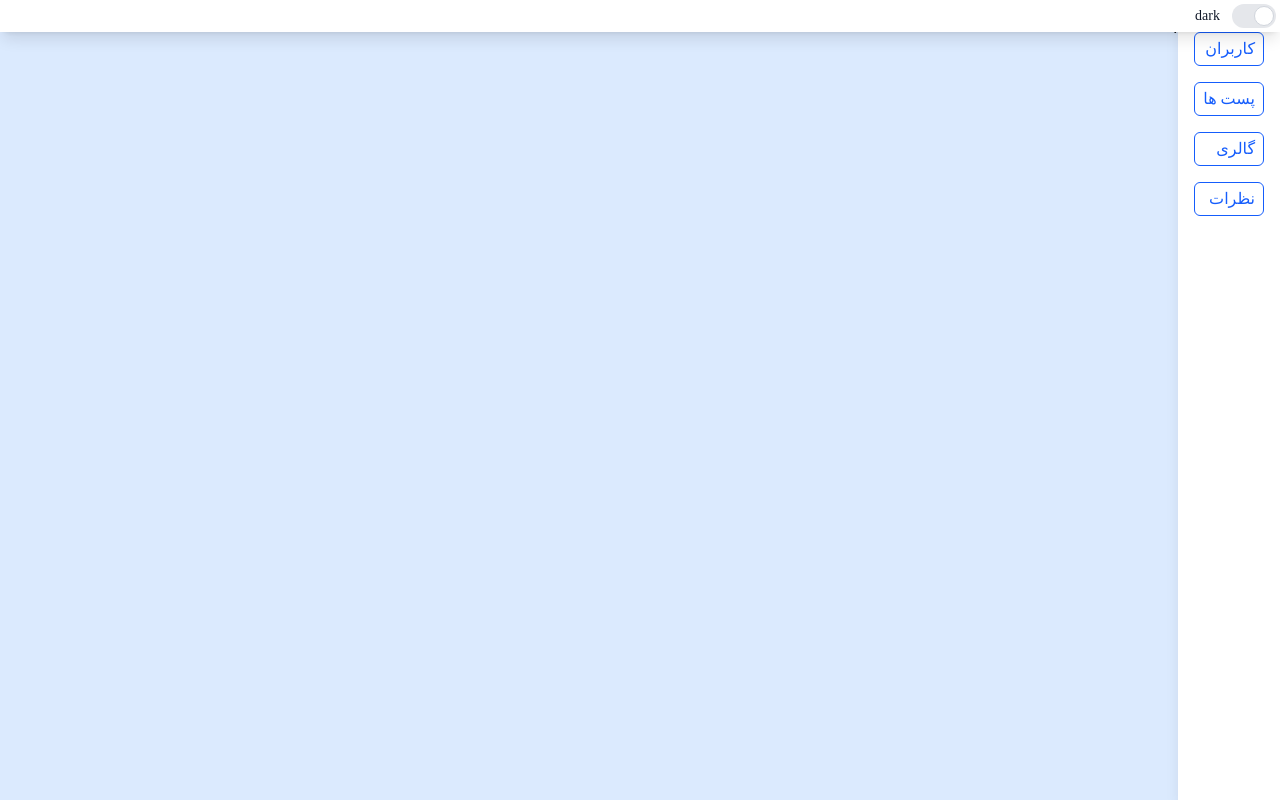
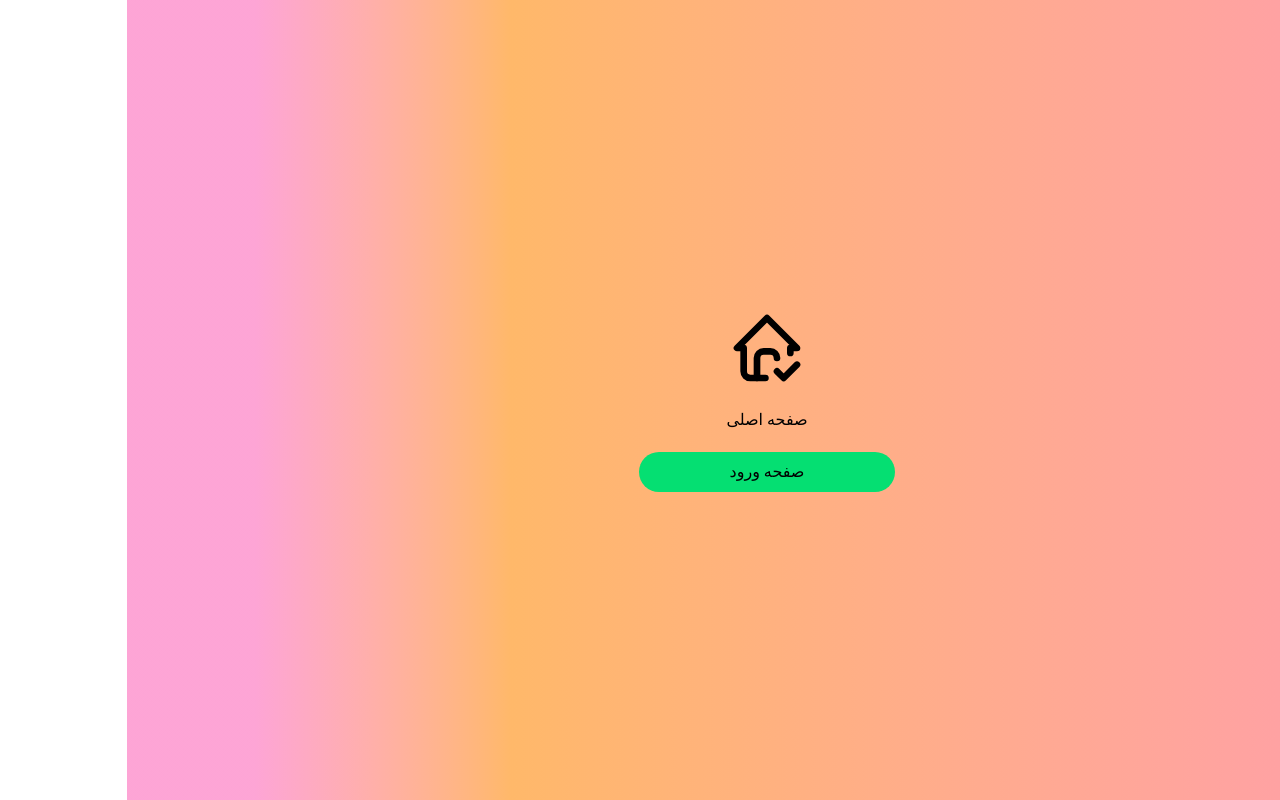
Before and after one commit to a-code-miner/CYNextTailwind, a Next.js app: page / in a window 1280 px wide. Built offline with nearby package versions, Linux system fonts and the light colour scheme; a web font is replaced by a local one.

Commit message:
52,53-request-in-action-set-cookies-redirect,passing-additional-arguments-pending-states lessons

```diff
--- /dev/null
+++ b/actions/authAction.js
@@ -0,0 +1,19 @@
+'use server';
+
+import axios from "axios";
+import { cookies } from "next/headers";
+import { redirect } from "next/navigation";
+
+export const loginAction = async (prevState, formData) => {
+    const phone = formData.get('phone');
+    const password = formData.get('password');
+    const remember = formData.get('remember') || 0;
+    const res = await axios.post('https://ecomadminapi.azhadev.ir/api/auth/login', { phone, password, remember });
+    if (res.status === 200) {
+        const token = res.data.token;
+        cookies().set('loginToken', token);
+        redirect('/userpanel');
+    } else {
+        return { error: 'Unauthorized', success: false };
+    };
+};
--- /dev/null
+++ b/app/(auth)/layout.jsx
@@ -0,0 +1,18 @@
+import React from 'react';
+import "../(main)/globals.css";
+
+const AuthLayout = ({ children }) => {
+    return (
+        <html lang="en" className='h-full'>
+            <body dir='rtl' className='h-full'>
+                <div className='grid grid-cols-1 lg:grid-cols-3 h-full bg-gradient-to-r from-indigo-500 from-10% via-sky-500 via-30% to-emerald-500 to-90%'>
+                    <div className='lg:col-start-2 h-full w-full'>
+                        {children}
+                    </div>
+                </div>
+            </body>
+        </html>
+    );
+};
+
+export default AuthLayout;
--- /dev/null
+++ b/app/(auth)/login/page.jsx
@@ -0,0 +1,37 @@
+'use client';
+
+import { loginAction } from '@/actions/authAction';
+import ToggleBtn from '@/components/partials/ToggleBtn';
+import SubmitForm from '@/components/SubmitForm';
+import React from 'react';
+import { useFormState } from 'react-dom';
+
+const Login = () => {
+    // const loginActionWithParams = loginAction.bind(null, 'Param1', 'Param2', 'Param3');
+    const [state, formAction] = useFormState(loginAction, { error: '', success: false });
+    return (
+        <div className='flex justify-center items-center h-full w-full px-2  lg:px-10'>
+            <form action={formAction} className='w-full text-gray-600 bg-gradient-to-b from-gray-300 to-gray-100 p-3 rounded-lg border-2 shadow'>
+                <h1 className='text-center my-5'>فرم ورود</h1>
+                {state.error && (<h1 className='text-center my-5'>{state.error}</h1>)}
+                <div>
+                    <label>شماره موبایل:</label>
+                    <input name="phone" type='number' className='px-4 w-full border-gray-300 border-2 rounded-full h-12 focus:outline-blue-300' />
+                </div>
+                <div className='mt-5'>
+                    <label>رمز عبور:</label>
+                    <input name="password" type='password' className='px-4 w-full border-gray-300 border-2 rounded-full h-12 focus:outline-blue-300' />
+                </div>
+                <div className='mt-5'>
+                    <ToggleBtn value={1} name="remember" title="مرا بخاطر بسپار" />
+                </div>
+
+                <div className='my-6 px-4'>
+                    <SubmitForm />
+                </div>
+            </form>
+        </div>
+    );
+};
+
+export default Login;
--- a/app/(main)/layout.js
+++ b/app/(main)/layout.js
@@ -1,19 +1,20 @@
-import MainContextProvider from "@/context/mainContext";
 import "./globals.css";
-import Body from "@/components/layout/Body";
+
 export const metadata = {
-  title: "Create Next App",
-  description: "Generated by create next app",
+  title: "Codeyad Next.js Education",
+  description: "React Framework",
 };
 
 export default function RootLayout({ children }) {
   return (
-    <html lang="en">
-      <MainContextProvider>
-        <Body>
-          {children}
-        </Body>
-      </MainContextProvider>
+    <html lang="en" className='h-full'>
+      <body dir='rtl' className='h-full'>
+        <div className='h-full bg-gradient-to-r from-pink-300 from-10% via-orange-300 via-30% to-red-300 to-90%'>
+          <div className='h-full w-full'>
+            {children}
+          </div>
+        </div>
+      </body>
     </html>
   );
 }
--- a/app/(main)/page.js
+++ b/app/(main)/page.js
@@ -1,8 +1,17 @@
+'use client'
+import CustomButton from '@/components/CustomButton';
+import { useRouter } from 'next/navigation';
+import { TbHomeCheck } from "react-icons/tb";
 
-export default function Home() {
+const HomePage = () => {
+	const router = useRouter()
 	return (
-		<div>
-			Hello World...
+		<div className='flex flex-col justify-center items-center h-full'>
+			<TbHomeCheck className='size-20' />
+			<h1 className='my-5'>صفحه اصلی</h1>
+			<CustomButton className='bg-green-400 w-64' onClick={() => router.push("/login")}>صفحه ورود</CustomButton>
 		</div>
 	);
-};
+}
+
+export default HomePage;
--- /dev/null
+++ b/app/(main)/userpanel/page.jsx
@@ -0,0 +1,18 @@
+'use client'
+import { GrUserExpert } from "react-icons/gr";
+import CustomButton from '@/components/CustomButton';
+import { useRouter } from 'next/navigation';
+import React from 'react';
+
+const Posts = () => {
+    const router = useRouter()
+    return (
+        <div className='flex flex-col justify-center items-center h-full'>
+            <GrUserExpert className="size-20" />
+            <h1 className='my-5'>صفحه کاربر</h1>
+            <CustomButton className='bg-gray-500 w-64' onClick={() => router.push("/")}>خروج</CustomButton>
+        </div>
+    );
+}
+
+export default Posts;
--- /dev/null
+++ b/components/CustomButton.jsx
@@ -0,0 +1,9 @@
+const CustomButton = ({ className, children, ...rest }) => {
+    return (
+        <button {...rest} className={`rounded-full px-5 py-2 hover:shadow-md transition-all ${className}`}>
+            {children}
+        </button>
+    );
+};
+
+export default CustomButton;
--- /dev/null
+++ b/components/SubmitForm.jsx
@@ -0,0 +1,17 @@
+'use client';
+
+import { useFormStatus } from "react-dom";
+import { ImSpinner2 } from 'react-icons/im';
+
+const SubmitForm = () => {
+    const { pending } = useFormStatus();
+    return (
+        <div>
+            <button className='rounded-full w-full bg-blue-600 h-12 text-white flex justify-center items-center disabled:opacity-50' disabled={pending}>
+                {pending ? (<ImSpinner2 className="animate-spin" />) : (<span>ورود</span>)}
+            </button>
+        </div>
+    );
+};
+
+export default SubmitForm;
--- a/components/partials/ToggleBtn.jsx
+++ b/components/partials/ToggleBtn.jsx
@@ -11,7 +11,7 @@ const ToggleBtn = ({ title, ...rest }) => {
     return (
         <label className="inline-flex items-center cursor-pointer">
             <input {...rest} type="checkbox" className="sr-only peer" />
-            <div className="relative w-11 h-6 bg-gray-200 rounded-full peer peer-focus:ring-4 peer-focus:ring-blue-300 dark:peer-focus:ring-blue-800 dark:bg-gray-700 peer-checked:after:translate-x-full rtl:peer-checked:after:-translate-x-full peer-checked:after:border-white after:content-[''] after:absolute after:top-0.5 after:start-[2px] after:bg-white after:border-gray-300 after:border after:rounded-full after:h-5 after:w-5 after:transition-all dark:border-gray-600 peer-checked:bg-blue-600"></div>
+            <div className="relative w-11 h-6 bg-gray-200 rounded-full shadow-blue-500 shadow peer peer-focus:ring-4 peer-focus:ring-blue-300 dark:peer-focus:ring-blue-800 dark:bg-gray-700 peer-checked:after:translate-x-full rtl:peer-checked:after:-translate-x-full peer-checked:after:border-white after:content-[''] after:absolute after:top-0.5 after:start-[2px] after:bg-white after:border-gray-300 after:border after:rounded-full after:h-5 after:w-5 after:transition-all dark:border-gray-600 peer-checked:bg-blue-600"></div>
             <span className="ms-3 text-sm font-medium text-gray-900 dark:text-gray-300">{title}</span>
         </label>
     );
--- a/package.json
+++ b/package.json
@@ -12,7 +12,8 @@
     "axios": "^1.8.4",
     "next": "15.3.0",
     "react": "^19.0.0",
-    "react-dom": "^19.0.0"
+    "react-dom": "^19.0.0",
+    "react-icons": "^5.5.0"
   },
   "devDependencies": {
     "@tailwindcss/postcss": "^4",
```
Also changed, not shown: 1 other file (tests, documents, lock files or other folders).
